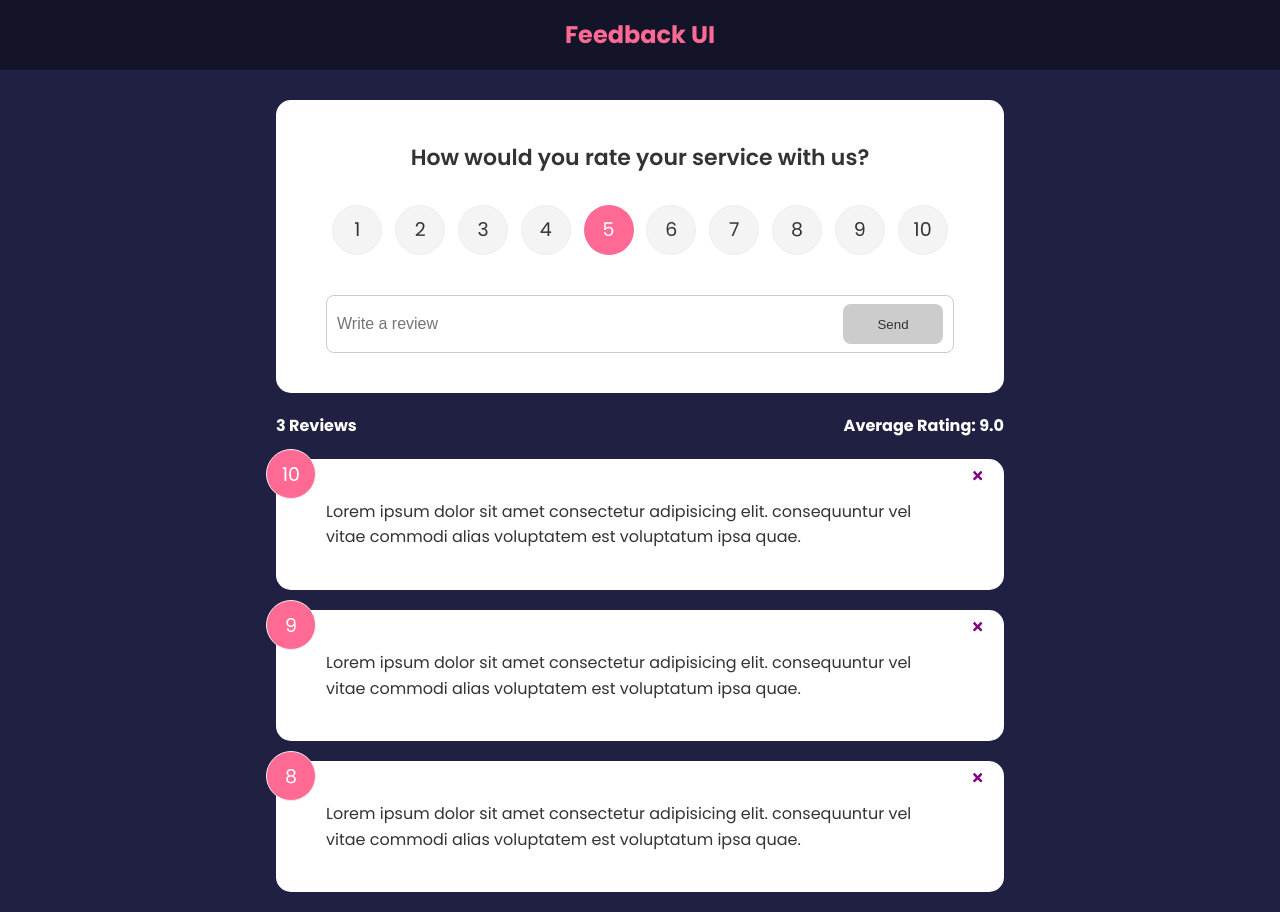
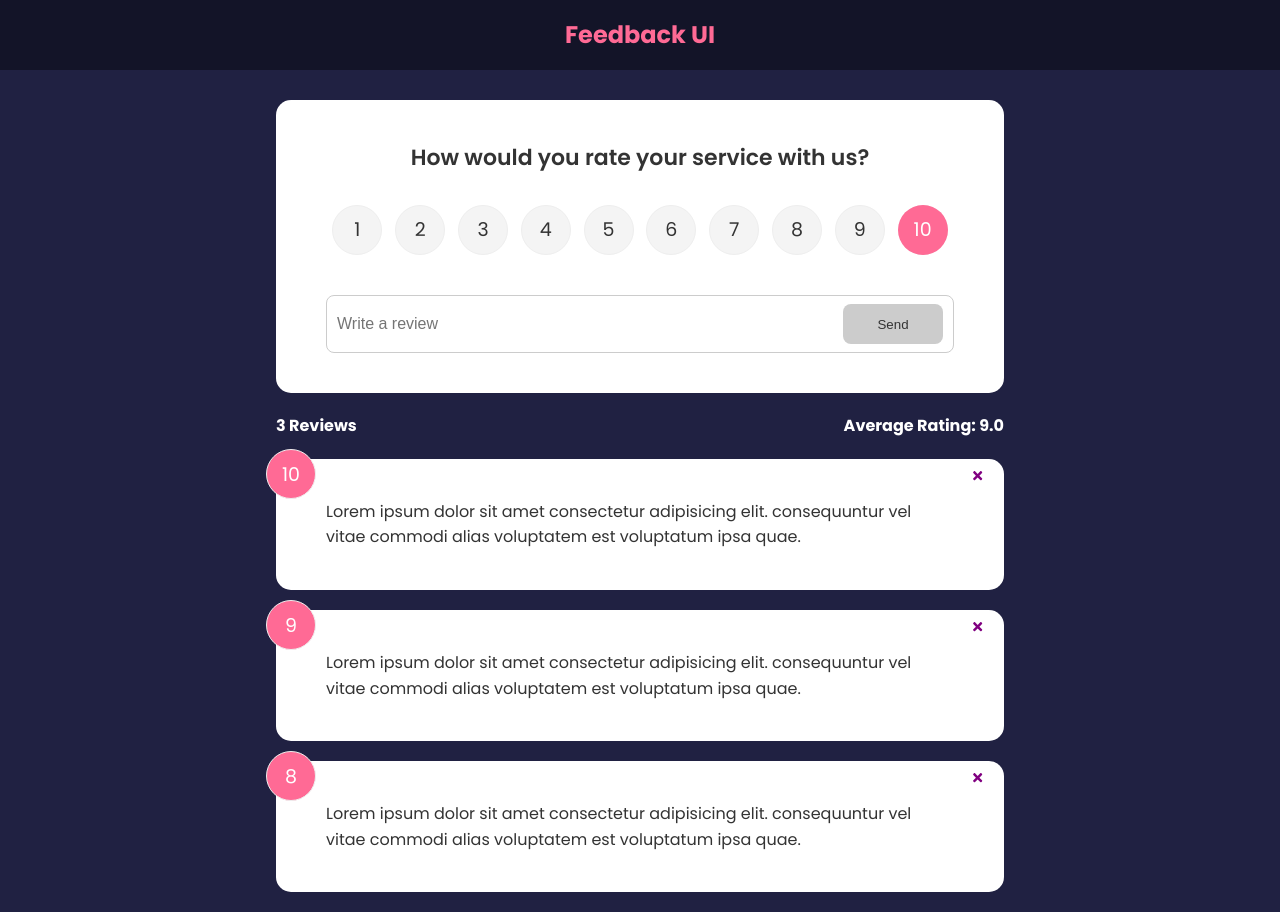
Before and after one commit to souravrane/Feedback-ui, a React (Create React App) app: page / in a window 1280 px wide. Built offline with nearby package versions, Linux system fonts and the light colour scheme.

Commit message:
Added feedback

```diff
--- a/package.json
+++ b/package.json
@@ -10,6 +10,7 @@
     "react-dom": "^17.0.2",
     "react-icons": "^4.3.1",
     "react-scripts": "5.0.0",
+    "uuid": "^8.3.2",
     "web-vitals": "^2.1.0"
   },
   "scripts": {
--- a/src/App.js
+++ b/src/App.js
@@ -1,4 +1,5 @@
 import React, { useState } from "react";
+import { v4 as uuidv4 } from "uuid";
 import Header from "./component/Header";
 import FeedbackList from "./component/FeedbackList";
 import FeedbackData from "./data/FeedbackData";
@@ -7,6 +8,11 @@
 
 function App() {
     const [feedback, setFeedback] = useState(FeedbackData);
+
+    const addFeedback = (newFeedback) => {
+        newFeedback.id = uuidv4();
+        setFeedback([newFeedback, ...feedback]);
+    };
 
     const deleteFeedback = (id) => {
         if (window.confirm("Are you sure you want to delete ?")) {
@@ -18,7 +24,7 @@
         <>
             <Header />
             <div className="container">
-                <FeedbackForm />
+                <FeedbackForm handleAdd={addFeedback} />
                 <FeedbackStats feedback={feedback} />
                 <FeedbackList
                     feedback={feedback}
--- a/src/component/FeedbackForm.jsx
+++ b/src/component/FeedbackForm.jsx
@@ -3,10 +3,11 @@
 import Button from "./shared/Button";
 import RatingSelect from "./RatingSelect";
 
-function FeedbackForm() {
+function FeedbackForm({ handleAdd }) {
     const [text, setText] = useState("");
     const [btnDisabled, setBtnDisabled] = useState(true);
     const [message, setMessage] = useState("");
+    const [rating, setRating] = useState(10);
 
     const handleTextChange = (e) => {
         const trimmedText = text.trim();
@@ -24,11 +25,23 @@
         setText(e.target.value);
     };
 
+    const handleSubmit = (e) => {
+        e.preventDefault();
+        if (text.trim().length > 10) {
+            const newFeedback = {
+                text,
+                rating,
+            };
+            handleAdd(newFeedback);
+            setText("");
+            setBtnDisabled(true);
+        }
+    };
     return (
         <Card>
-            <form>
+            <form onSubmit={handleSubmit}>
                 <h2>How would you rate your service with us?</h2>
-                <RatingSelect select={(rating) => console.log(rating)} />
+                <RatingSelect select={(rating) => setRating(rating)} />
                 <div className="input-group">
                     <input
                         type="text"
--- a/src/component/FeedbackList.jsx
+++ b/src/component/FeedbackList.jsx
@@ -23,7 +23,7 @@
 FeedbackList.propTypes = {
     feedback: PropTypes.arrayOf(
         PropTypes.shape({
-            id: PropTypes.number.isRequired,
+            id: PropTypes.string.isRequired,
             text: PropTypes.string.isRequired,
             rating: PropTypes.number.isRequired,
         })
--- a/src/component/RatingSelect.jsx
+++ b/src/component/RatingSelect.jsx
@@ -1,7 +1,7 @@
 import React, { useState } from "react";
 
 function RatingSelect({ select }) {
-    const [selected, setSelected] = useState(5);
+    const [selected, setSelected] = useState(10);
 
     const handleChange = (e) => {
         // +string is a unary operator to convert a string to a number
--- a/src/data/FeedbackData.js
+++ b/src/data/FeedbackData.js
@@ -1,16 +1,16 @@
 const FeedbackData = [
     {
-        id: 1,
+        id: "1",
         rating: 10,
         text: "Lorem ipsum dolor sit amet consectetur adipisicing elit. consequuntur vel vitae commodi alias voluptatem est voluptatum ipsa quae.",
     },
     {
-        id: 2,
+        id: "2",
         rating: 9,
         text: "Lorem ipsum dolor sit amet consectetur adipisicing elit. consequuntur vel vitae commodi alias voluptatem est voluptatum ipsa quae.",
     },
     {
-        id: 3,
+        id: "3",
         rating: 8,
         text: "Lorem ipsum dolor sit amet consectetur adipisicing elit. consequuntur vel vitae commodi alias voluptatem est voluptatum ipsa quae.",
     },
```
Also changed, not shown: 1 other file (tests, documents, lock files or other folders).
